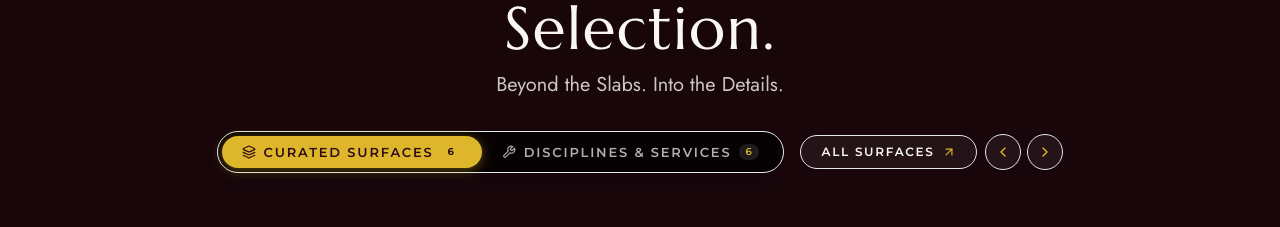
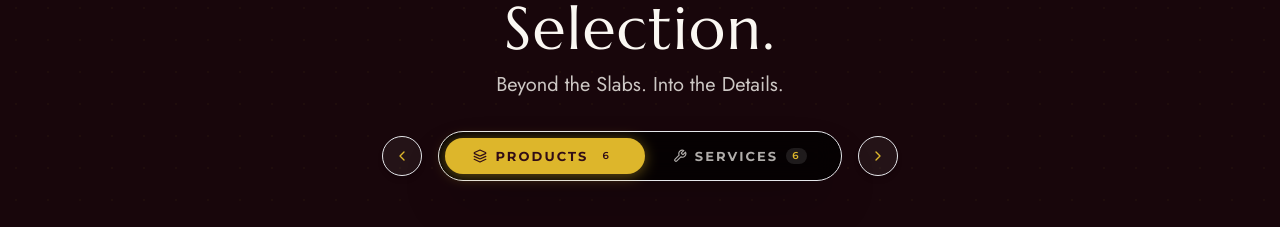
Before and after one commit to BhagyeshKadiya/intioss-luxury-surfaces, a Next.js app: page / in a window 1280 px wide. Shown: the part 1000-1227 px from the top of the page. Built offline with nearby package versions, Linux system fonts and the light colour scheme; grey boxes are pictures that could not be loaded; a web font is replaced by a local one.

Commit message:
feat(ui): update tab labels to Products and Services, remove All Surfaces button, and polish center alignment

```diff
--- a/components/sections/CategoryShowcaseScroller.tsx
+++ b/components/sections/CategoryShowcaseScroller.tsx
@@ -347,28 +347,38 @@ export function CategoryShowcaseScroller() {
           </p>
 
           {/* Centered Interactive Controls Bar: Segmented Switcher & Navigation */}
-          <div className="mt-8 flex flex-wrap items-center justify-center gap-3 sm:gap-4">
-            {/* Segmented Switcher: Surfaces vs Services */}
+          <div className="mt-8 flex items-center justify-center gap-2.5 sm:gap-4">
+            {/* Prev Item Arrow */}
+            <button
+              type="button"
+              onClick={prevItem}
+              aria-label="Previous Item"
+              className="w-10 h-10 rounded-full bg-white/5 hover:bg-gold/20 border border-gold/40 hover:border-gold flex items-center justify-center text-ivory transition-all duration-200 active:scale-90 cursor-pointer shadow-md shrink-0"
+            >
+              <ChevronLeft className="w-4 h-4 text-gold" />
+            </button>
+
+            {/* Segmented Switcher: Products vs Services */}
             <div
               role="tablist"
-              aria-label="Select Curated Surfaces or Architectural Services"
-              className="inline-flex p-1 rounded-full bg-black/70 border border-gold/40 backdrop-blur-md shadow-xl"
+              aria-label="Select Products or Services"
+              className="inline-flex p-1 sm:p-1.5 rounded-full bg-black/75 border border-gold/40 backdrop-blur-md shadow-2xl"
             >
               <button
                 type="button"
                 role="tab"
                 aria-selected={activeTab === "surfaces"}
                 onClick={() => handleTabChange("surfaces")}
-                className={`relative flex items-center gap-2 px-4 sm:px-5 py-2 rounded-full font-montserrat text-xs sm:text-[13px] uppercase tracking-[0.14em] font-semibold transition-all duration-300 cursor-pointer ${
+                className={`relative flex items-center gap-2 px-5 sm:px-7 py-2 sm:py-2.5 rounded-full font-montserrat text-xs sm:text-[13px] uppercase tracking-[0.16em] font-bold transition-all duration-300 cursor-pointer ${
                   activeTab === "surfaces"
-                    ? "bg-gold text-maroon-deep shadow-[0_2px_12px_rgba(221,182,43,0.4)]"
+                    ? "bg-gold text-maroon-deep shadow-[0_2px_14px_rgba(221,182,43,0.45)]"
                     : "text-ivory/70 hover:text-ivory hover:bg-white/5"
                 }`}
               >
                 <Layers className="w-3.5 h-3.5" />
-                <span>Curated Surfaces</span>
+                <span>Products</span>
                 <span
-                  className={`text-[10px] px-1.5 py-0.2 rounded-full ${
+                  className={`text-[10px] px-1.5 py-0.2 rounded-full font-semibold ${
                     activeTab === "surfaces"
                       ? "bg-maroon-deep/20 text-maroon-deep font-bold"
                       : "bg-white/10 text-gold"
@@ -383,16 +393,16 @@ export function CategoryShowcaseScroller() {
                 role="tab"
                 aria-selected={activeTab === "services"}
                 onClick={() => handleTabChange("services")}
-                className={`relative flex items-center gap-2 px-4 sm:px-5 py-2 rounded-full font-montserrat text-xs sm:text-[13px] uppercase tracking-[0.14em] font-semibold transition-all duration-300 cursor-pointer ${
+                className={`relative flex items-center gap-2 px-5 sm:px-7 py-2 sm:py-2.5 rounded-full font-montserrat text-xs sm:text-[13px] uppercase tracking-[0.16em] font-bold transition-all duration-300 cursor-pointer ${
                   activeTab === "services"
-                    ? "bg-gold text-maroon-deep shadow-[0_2px_12px_rgba(221,182,43,0.4)]"
+                    ? "bg-gold text-maroon-deep shadow-[0_2px_14px_rgba(221,182,43,0.45)]"
                     : "text-ivory/70 hover:text-ivory hover:bg-white/5"
                 }`}
               >
                 <Wrench className="w-3.5 h-3.5" />
-                <span>Disciplines & Services</span>
+                <span>Services</span>
                 <span
-                  className={`text-[10px] px-1.5 py-0.2 rounded-full ${
+                  className={`text-[10px] px-1.5 py-0.2 rounded-full font-semibold ${
                     activeTab === "services"
                       ? "bg-maroon-deep/20 text-maroon-deep font-bold"
                       : "bg-white/10 text-gold"
@@ -403,35 +413,15 @@ export function CategoryShowcaseScroller() {
               </button>
             </div>
 
-            {/* View All & Cycle Arrows */}
-            <div className="flex items-center gap-2">
-              <Link
-                href={activeTab === "surfaces" ? "/products" : "/services"}
-                className="group inline-flex items-center gap-2 px-4 sm:px-5 py-2 rounded-full bg-white/5 hover:bg-gold/15 border border-gold/40 hover:border-gold text-xs font-montserrat uppercase tracking-[0.14em] font-semibold text-ivory transition-all duration-300"
-              >
-                <span>{activeTab === "surfaces" ? "All Surfaces" : "All Services"}</span>
-                <ArrowUpRight className="w-3.5 h-3.5 text-gold group-hover:translate-x-0.5 group-hover:-translate-y-0.5 transition-transform" />
-              </Link>
-
-              <div className="hidden sm:flex items-center gap-1.5">
-                <button
-                  type="button"
-                  onClick={prevItem}
-                  aria-label="Previous Item"
-                  className="w-9 h-9 rounded-full bg-white/5 hover:bg-gold/20 border border-gold/40 hover:border-gold flex items-center justify-center text-ivory transition-all active:scale-90 cursor-pointer"
-                >
-                  <ChevronLeft className="w-4 h-4 text-gold" />
-                </button>
+            {/* Next Item Arrow */}
             <button
               type="button"
               onClick={nextItem}
               aria-label="Next Item"
-                  className="w-9 h-9 rounded-full bg-white/5 hover:bg-gold/20 border border-gold/40 hover:border-gold flex items-center justify-center text-ivory transition-all active:scale-90 cursor-pointer"
+              className="w-10 h-10 rounded-full bg-white/5 hover:bg-gold/20 border border-gold/40 hover:border-gold flex items-center justify-center text-ivory transition-all duration-200 active:scale-90 cursor-pointer shadow-md shrink-0"
             >
               <ChevronRight className="w-4 h-4 text-gold" />
             </button>
-              </div>
-            </div>
           </div>
         </div>
 
@@ -649,20 +639,20 @@ export function CategoryShowcaseScroller() {
           <div className="flex items-center gap-2">
             <span className="w-2 h-2 rounded-full bg-gold" />
             <span className="tracking-wider uppercase">
-              Hover over or click any {activeTab === "surfaces" ? "category" : "discipline"} to expand details & curation
+              Hover over or click any {activeTab === "surfaces" ? "product" : "service"} to expand details & curation
             </span>
           </div>
 
           <div className="flex items-center gap-4">
             <span className="tracking-wider uppercase text-gold font-semibold">
-              6 {activeTab === "surfaces" ? "Curated Categories" : "Master Disciplines"}
+              6 {activeTab === "surfaces" ? "Signature Products" : "Specialized Services"}
             </span>
             <span className="text-white/20">|</span>
             <Link
               href={activeTab === "surfaces" ? "/products" : "/services"}
               className="text-ivory hover:text-gold transition-colors tracking-wider uppercase font-semibold underline underline-offset-4 decoration-gold/50"
             >
-              Browse Complete {activeTab === "surfaces" ? "Inventory" : "Services"} →
+              Browse Complete {activeTab === "surfaces" ? "Products Catalogue" : "Services"} →
             </Link>
           </div>
         </div>
```
Lines whose indentation alone changed are shown as unchanged.
